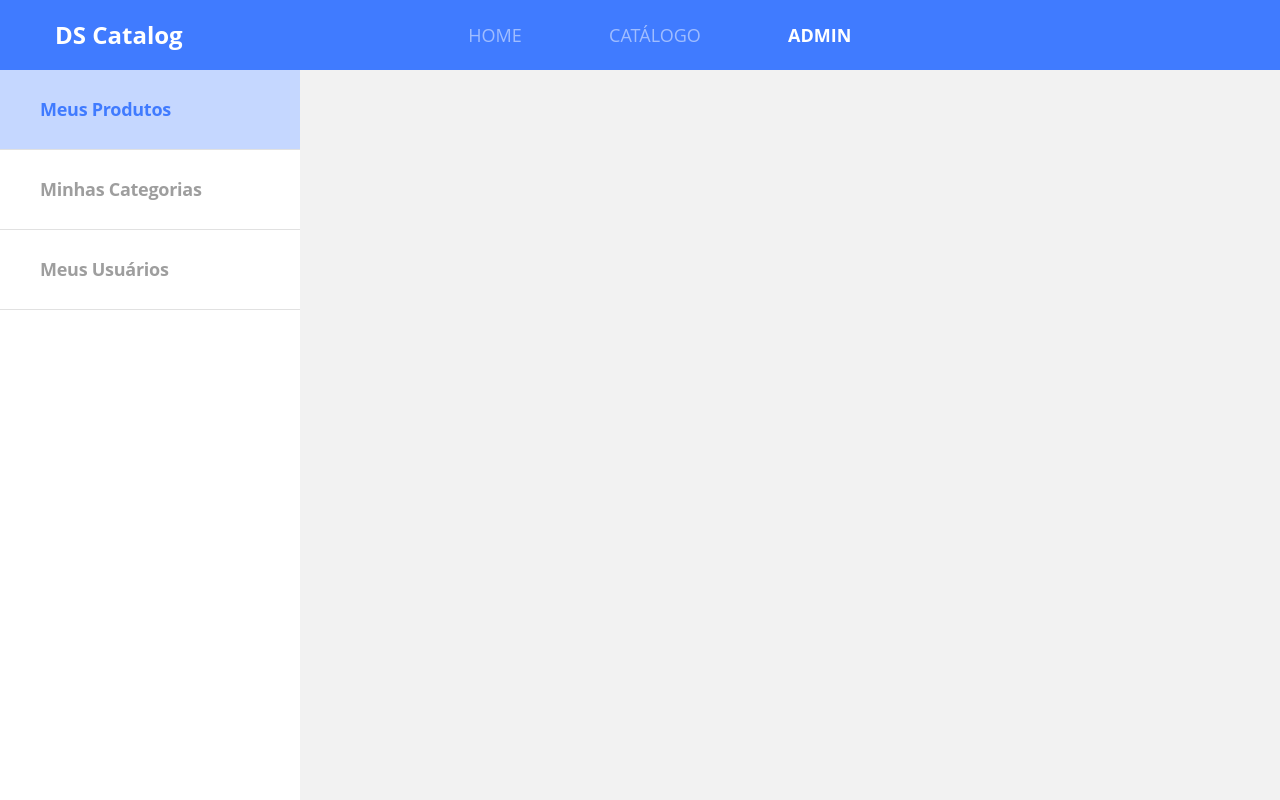
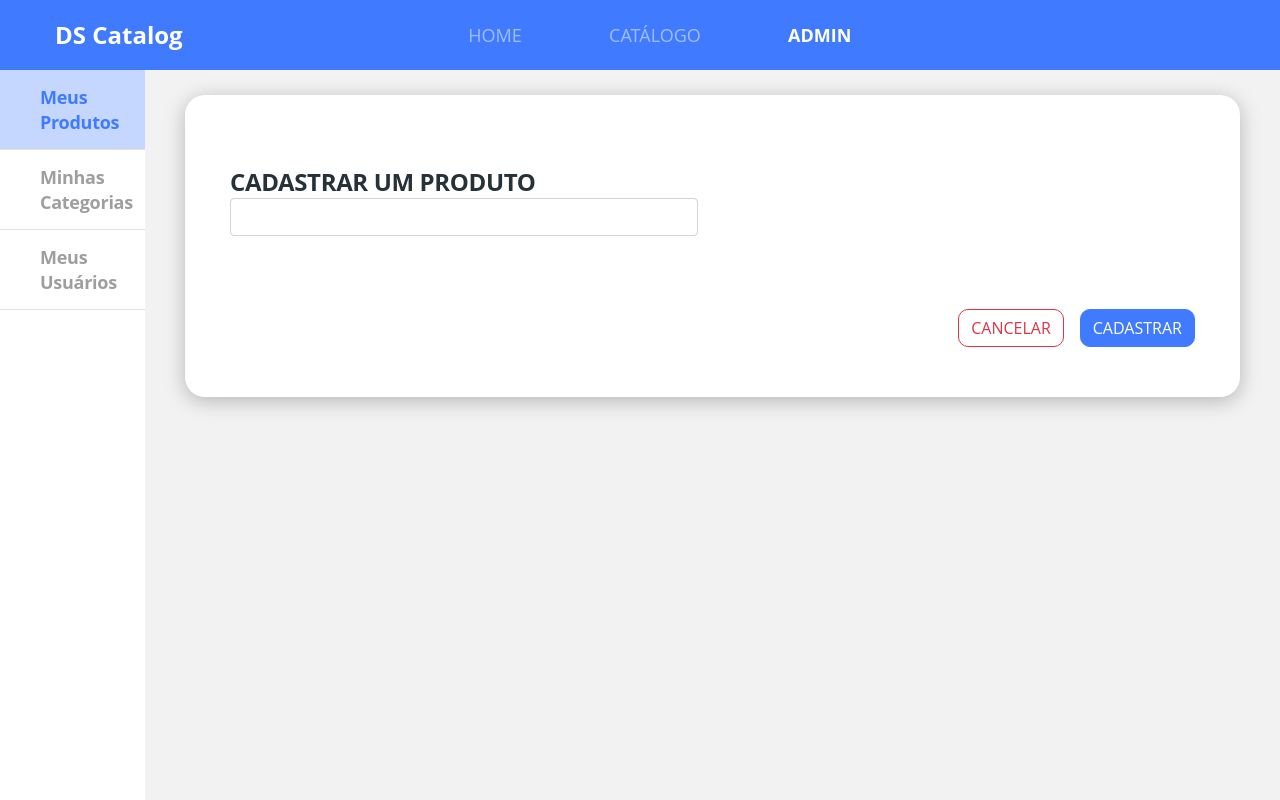
Before and after one commit to gcgonzo/dscatalog-bootcamp-devsuperior, a React (Create React App) app in the folder front-web/: page /admin/products/create in a window 1280 px wide. Built offline with nearby package versions, Linux system fonts and the light colour scheme.

Commit message:
Add base admin form structure

```diff
--- a/front-web/src/Routes.tsx
+++ b/front-web/src/Routes.tsx
@@ -1,5 +1,5 @@
 import React from 'react';
-import { BrowserRouter, Switch, Route} from 'react-router-dom';
+import { BrowserRouter, Switch, Route, Redirect} from 'react-router-dom';
 import Navbar from './core/components/Navbar';
 import Admin from './pages/Admin';
 import Catalog from './pages/Catalog';
@@ -20,7 +20,9 @@
             <Route path="/products/:productId">
                 <ProductDetails/>
             </Route>
+            <Redirect from="/admin" to="/admin/products" exact/>
             <Route path="/admin">
+
                 <Admin/>
             </Route>
 
--- a/front-web/src/core/components/Navbar/index.tsx
+++ b/front-web/src/core/components/Navbar/index.tsx
@@ -17,17 +17,17 @@
         <div className="col-6 offset-2">
             <ul className="main-menu">
                 <li>
-                    <NavLink  to="/" activeClassName="active" exact>
+                    <NavLink  to="/"  exact>
                         HOME
                     </NavLink>
                 </li>
                 <li>
-                    <NavLink  to="/products" activeClassName="active">
+                    <NavLink  to="/products" >
                         CATÁLOGO
                     </NavLink>
                 </li>
                 <li>
-                    <NavLink  to="/admin" activeClassName="active">
+                    <NavLink  to="/admin" >
                         ADMIN
                     </NavLink>
                 </li>
--- /dev/null
+++ b/front-web/src/pages/Admin/components/BaseForm/index.tsx
@@ -0,0 +1,41 @@
+import { type } from 'os';
+import React from 'react';
+import { useHistory } from 'react-router-dom';
+import "./styles.scss";
+
+type Props = {
+    title: string;
+    children: React.ReactNode;
+}
+
+const BaseForm = ({ title, children }:Props) => {
+    const history = useHistory();
+
+    const handleCancel = () => {
+        history.push('../');
+    }
+
+    return(
+        <div className="admin-base-form card-base">
+            <h1 className="base-form-title">
+                {title}
+            </h1>
+            {children}
+            <div className="base-form-actions">
+                <button
+                    className="btn btn-outline-danger border-radius-10 mr-3"
+                    onClick={handleCancel}
+                >
+                    CANCELAR
+                </button>
+                <button className="btn btn-primary border-radius-10">
+                    CADASTRAR
+                </button>
+            </div>
+        </div>
+
+
+    );
+}
+
+export default BaseForm;
--- /dev/null
+++ b/front-web/src/pages/Admin/components/BaseForm/styles.scss
@@ -0,0 +1,18 @@
+.admin-base-form{
+    padding: 70px 45px 50px 45px;
+    border-radius: 20px;
+    width: 1055px;
+}
+.base-form-title{
+    font-size: 24px;
+    line-height: 33px;
+    letter-spacing: -0.015em;
+    color: #263238;
+    text-transform: uppercase;
+
+}
+
+.base-form-actions{
+    margin-top: 73px;
+    text-align: right;
+}
--- a/front-web/src/pages/Admin/components/Navbar/index.tsx
+++ b/front-web/src/pages/Admin/components/Navbar/index.tsx
@@ -1,17 +1,24 @@
 import React from 'react';
+import { NavLink } from 'react-router-dom';
 import './styles.scss';
 
 const Navbar = () => (
     <nav className="admin-nav-container">
         <ul>
             <li>
-                <a href="link" className="admin-nav-item active" > Meus Produtos</a>
+                <NavLink to="/admin/products" className="admin-nav-item " >
+                    Meus Produtos
+                </NavLink>
             </li>
             <li>
-                <a href="link" className="admin-nav-item" > Minhas Categorias</a>
+                <NavLink to="/admin/categories" className="admin-nav-item" >
+                     Minhas Categorias
+                </NavLink>
             </li>
             <li>
-                <a href="link" className="admin-nav-item" > Meus Usuários</a>
+                <NavLink to="/admin/users" className="admin-nav-item" >
+                     Meus Usuários
+                </NavLink>
             </li>
         </ul>
 
--- /dev/null
+++ b/front-web/src/pages/Admin/components/Products/Form/index.tsx
@@ -0,0 +1,20 @@
+import React from 'react';
+import BaseForm from '../../BaseForm';
+import "./styles.scss";
+
+const Form = () => {
+    return(
+        <BaseForm title="Cadastrar um produto">
+            <div className="row">
+                <div className="col-6">
+                <input type="text" className="form-control" />
+
+                </div>
+            </div>
+        </BaseForm>
+
+
+    );
+}
+
+export default Form;
--- /dev/null
+++ b/front-web/src/pages/Admin/components/Products/List/index.tsx
@@ -0,0 +1,22 @@
+import React from 'react';
+import { useHistory } from 'react-router-dom';
+
+const List = () => {
+    const history = useHistory();
+    const handleCreate = () => {
+        history.push('/admin/products/create');
+
+    }
+    return(
+        <div className="admin-products-list">
+            <button className="btn btn-primary btn-lg" onClick={handleCreate}>
+                ADICIONAR
+            </button>
+
+        </div>
+
+    );
+
+}
+
+export default List;
--- /dev/null
+++ b/front-web/src/pages/Admin/components/Products/index.tsx
@@ -0,0 +1,25 @@
+import React from 'react';
+import { Route, Switch } from 'react-router-dom';
+import  List from './List';
+import  Form from './Form';
+
+const Products = () => {
+    return(
+        <div>
+            <Switch>
+                <Route path="/admin/products" exact>
+                   <List />
+                </Route>
+                <Route path="/admin/products/create">
+                    <Form />
+                </Route>
+                <Route path="/admin/products/:productId">
+                    <h1>Editar um produtos</h1>
+                </Route>
+
+            </Switch>
+        </div>
+    );
+}
+
+export default Products;
--- a/front-web/src/pages/Admin/index.tsx
+++ b/front-web/src/pages/Admin/index.tsx
@@ -1,9 +1,29 @@
+import React from 'react';
+import { Route, Switch } from 'react-router-dom';
 import Navbar from './components/Navbar';
-import React from 'react';
+import Products from './components/Products';
+import './styles.scss';
 
 const Admin = () => (
+    <div className="admin-container">
+        <Navbar />
+        <div className="admin-content">
+           <Switch>
+                <Route path="/admin/products">
+                    <Products />
+                </Route>
+                <Route path="/admin/categories">
+                    <h1>Categories</h1>
+                </Route>
+                <Route path="/admin/users">
+                    <h1>Users</h1>
+                </Route>
 
-    <Navbar />
+           </Switch>
+
+        </div>
+
+    </div>
 
 );
 
--- /dev/null
+++ b/front-web/src/pages/Admin/styles.scss
@@ -0,0 +1,8 @@
+.admin-container{
+    display: flex;
+}
+
+.admin-content{
+    padding: 25px 40px 45px 40px;
+    flex: 1;
+}
```
Also changed, not shown: front-web/src/pages/Admin/components/Products/Form/styles.scss (added).
